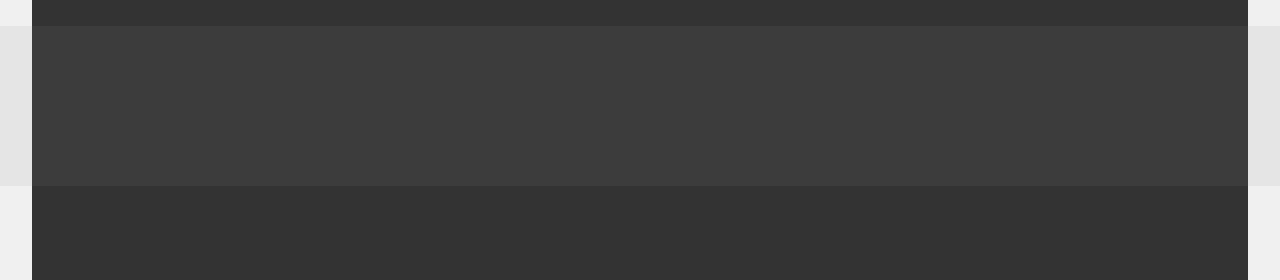
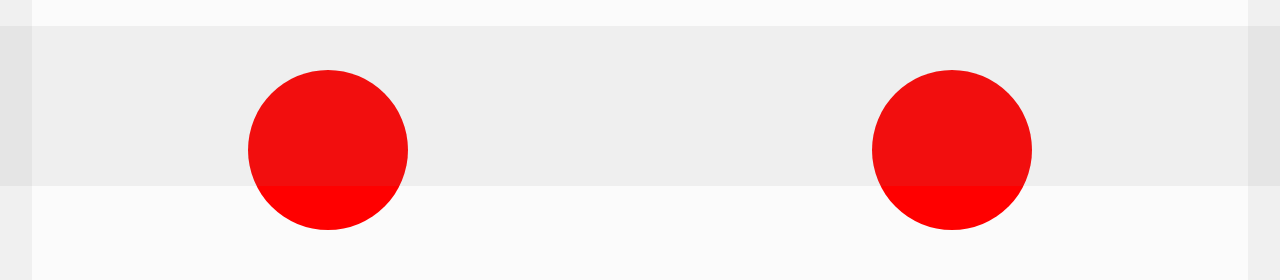
Before and after one commit to bouchra-yousra/Shifumi, a React (Vite) app: page / in a window 1280 px wide. Shown: the part 294-574 px from the top of the page. Built offline with nearby package versions, Linux system fonts and the light colour scheme.

Commit message:
update playground comonents

```diff
--- a/src/components/playground/PlayGround.tsx
+++ b/src/components/playground/PlayGround.tsx
@@ -2,6 +2,9 @@ import { GameChoice } from "../../types/GameChoice";
 import { PlayGroundContainer } from "./PlayGroundContainer";
 import { Section } from "./Section";
 import { Rock, Paper, Scissor } from "../../Icons";
+import { Card } from "./Card";
+
+import { useEffect } from "react";
 
 type PlayGroundProps = {
   playerChoice?: GameChoice;
@@ -20,8 +23,16 @@ export const PlayGround = ({
 }: PlayGroundProps) => {
   return (
     <PlayGroundContainer style={{}}>
-      <Section>{playerChoice && Component?.[playerChoice]}</Section>
-      <Section>{computerChoice && Component?.[computerChoice]}</Section>
+      <Section>
+        <Card controler={!!playerChoice}>
+          {playerChoice && Component?.[playerChoice]}
+        </Card>
+      </Section>
+      <Section>
+        <Card controler={!!computerChoice}>
+          {computerChoice && Component?.[computerChoice]}
+        </Card>
+      </Section>
     </PlayGroundContainer>
   );
 };
--- a/src/components/playground/PlayGroundContainer.ts
+++ b/src/components/playground/PlayGroundContainer.ts
@@ -23,7 +23,7 @@ export const PlayGroundContainer = styled.div<PlayGroundContainerProps>`
       case Result.WIN:
         return "green";
       default:
-        return "#333";
+        return "#FBFBFB";
     }
   }};
 `;
--- a/src/components/playground/Section.ts
+++ b/src/components/playground/Section.ts
@@ -1,7 +1,7 @@
+import { motion } from "framer-motion";
 import { styled } from "styled-components";
 
-type SectionProps = {};
-export const Section = styled.div<SectionProps>`
+export const Section = styled(motion.div)`
   display: flex;
   flex: 1;
   justify-content: center;
```
